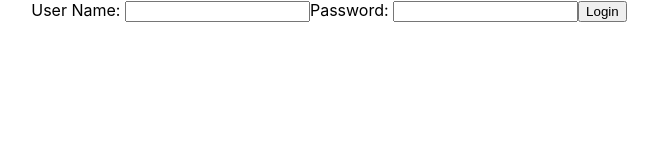
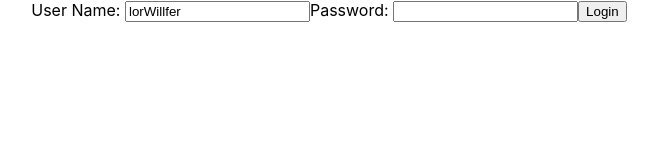
Before and after one commit to lordWillfer/todo-app, a React (Create React App) app: page / in a window 1280 px wide. Shown: the top 160 px of the page, without its empty margins (311-969 px from the left). Built offline with nearby package versions, Linux system fonts and the light colour scheme.

Commit message:
Agregando manejo de estados al componente Login

```diff
--- a/src/components/todo/TodoApp.jsx
+++ b/src/components/todo/TodoApp.jsx
@@ -1,6 +1,8 @@
 import React, { Component } from "react";
 
+// Componente TODO App Principal (Padre)
 class TodoApp extends Component {
+    // Método que devuelve los elemtos renderizados del componente TodoApp a la vista
     render() {
         return (
             <div>
@@ -10,16 +12,57 @@
     }
 }
 
+// Componente Login Secundario (Hijo)
 class LoginComponent extends Component {
+
+    // Constructor de Login
+    constructor(props) {
+        super(props)
+
+        // Establecimiento de estados de los elementos del componente Login
+        this.state = {
+            username: 'lorWillfer',
+            password: ''
+        }
+
+        // Enlazando métodos de eventos del componente Login
+        this.handleUsernameChange = this.handleUsernameChange.bind(this)
+        this.handlePasswordChange = this.handlePasswordChange.bind(this)
+    }
+
+    // Método lanzado en el evento OnChange del elemento Username
+    handleUsernameChange(event) {
+        console.log(event.target.value);
+        // Estableciendo el valor del estado del elemento username
+        this.setState(
+            {
+                username: event.target.value
+            }
+        )
+    }
+
+    // Método lanzado en el evento OnChange del elemento Password
+    handlePasswordChange(event) {
+        console.log(event.target.value);
+        // Estableciendo el valor del estado del elemento password
+        this.setState(
+            {
+                password: event.target.value
+            }
+        )
+    }
+
+    // Método que devuelve los elemtos renderizados del componente Login a la vista
     render() {
         return (
             <div>
-                User Name: <input type="text" name="username" />
-                Password: <input type="password" name="password" />
+                User Name: <input type="text" name="username" value={this.state.username} onChange={this.handleUsernameChange} />
+                Password: <input type="password" name="password" value={this.state.password} onChange={this.handlePasswordChange} />
                 <button>Login</button>
             </div>
         )
     }
 }
 
+// Definiendo el componente principal que debe renderizar a la vista
 export default TodoApp
```
